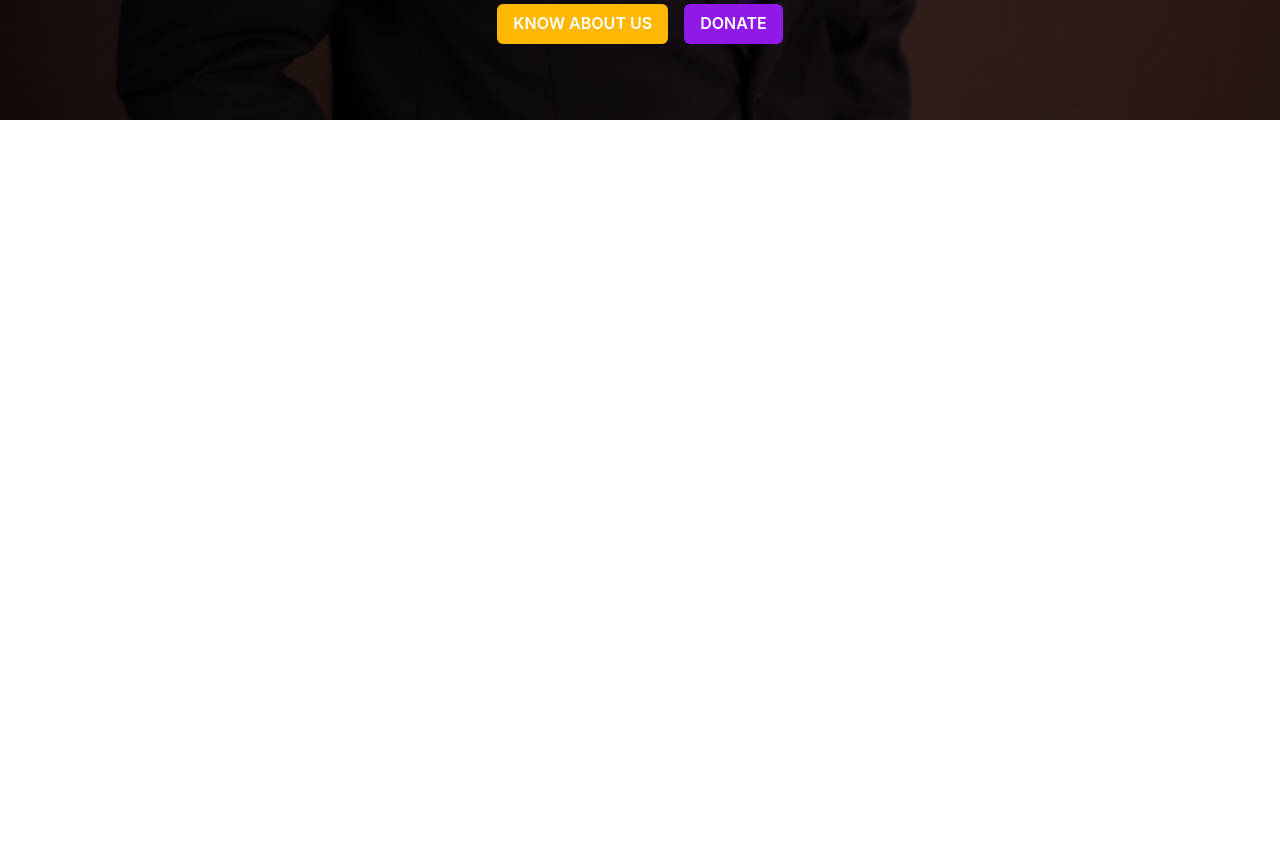
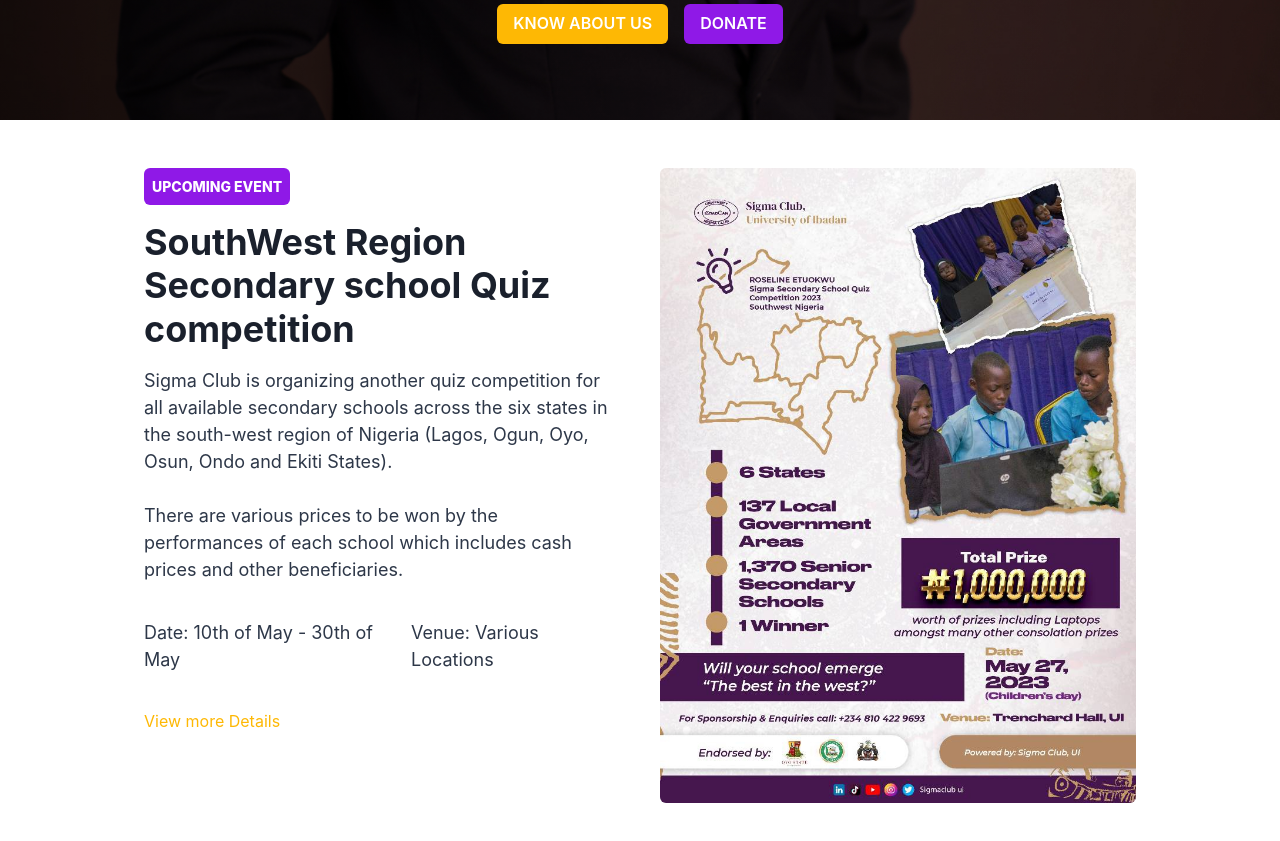
Before and after one commit to Sigma-Club-Dev-Team/new-sigma-website, a React (Create React App) app: page / in a window 1280 px wide. Shown: the part 683-1524 px from the top of the page. Before the commit the page ends 803 px from the top, so only its background shows below. Built offline with nearby package versions, Linux system fonts and the light colour scheme.

Commit message:
completed upcoming section

```diff
--- a/package.json
+++ b/package.json
@@ -13,6 +13,7 @@
     "framer-motion": "^10.12.11",
     "react": "^18.2.0",
     "react-dom": "^18.2.0",
+    "react-icons": "^4.8.0",
     "react-scripts": "5.0.1",
     "web-vitals": "^2.1.4"
   },
--- a/src/App.js
+++ b/src/App.js
@@ -1,11 +1,13 @@
 import Header from "./components/Header";
 import Hero from "./components/hero";
+import UpcomingEvents from "./components/upcomingEvents";
 
 function App() {
   return (
     <div className="">
       <Header />
       <Hero />
+      <UpcomingEvents />
     </div>
   );
 }
--- /dev/null
+++ b/src/components/upcomingEvents.js
@@ -0,0 +1,75 @@
+import {
+  Container,
+  SimpleGrid,
+  Image,
+  Flex,
+  Heading,
+  Text,
+  Stack,
+  HStack,
+  Link,
+  Box,
+} from "@chakra-ui/react";
+import EventImg from "../assets/upcoming-quiz.jpg";
+
+export default function UpcomingEvents() {
+  return (
+    <Container maxW={"5xl"} py={12}>
+      <SimpleGrid columns={{ base: 1, md: 2 }} spacing={10}>
+        <Stack spacing={4}>
+          <Text
+            textTransform={"uppercase"}
+            color={"white"}
+            fontWeight={800}
+            fontSize={"sm"}
+            bg={"brand.purple"}
+            p={2}
+            alignSelf={"flex-start"}
+            rounded={"md"}
+          >
+            Upcoming Event
+          </Text>
+          <Heading>SouthWest Region Secondary school Quiz competition</Heading>
+          <Text color={"gray.700"} fontSize={"lg"}>
+            <p>
+              Sigma Club is organizing another quiz competition for all
+              available secondary schools across the six states in the
+              south-west region of Nigeria (Lagos, Ogun, Oyo, Osun, Ondo and
+              Ekiti States).{" "}
+            </p>{" "}
+            <br />
+            <p>
+              There are various prices to be won by the performances of each
+              school which includes cash prices and other beneficiaries.
+            </p>
+          </Text>
+          <HStack spacing="5px" justifyContent={"space-between"} paddingTop={5}>
+            <Box>
+              <Text color={"gray.700"} fontSize={"lg"}>
+                Date: 10th of May - 30th of May
+              </Text>
+            </Box>
+            <Box>
+              <Text color={"gray.700"} fontSize={"lg"}>
+                Venue: Various Locations
+              </Text>
+            </Box>
+          </HStack>
+          <HStack spacing="5px" justifyContent={"space-between"} paddingTop={5}>
+            <Link color="brand.gold" href="#">
+              View more Details
+            </Link>
+          </HStack>
+        </Stack>
+        <Flex>
+          <Image
+            rounded={"md"}
+            alt={"feature image"}
+            src={EventImg}
+            objectFit={"cover"}
+          />
+        </Flex>
+      </SimpleGrid>
+    </Container>
+  );
+}
```
Also changed, not shown: src/assets/upcoming-quiz.jpg (added), 1 other file (tests, documents, lock files or other folders).
